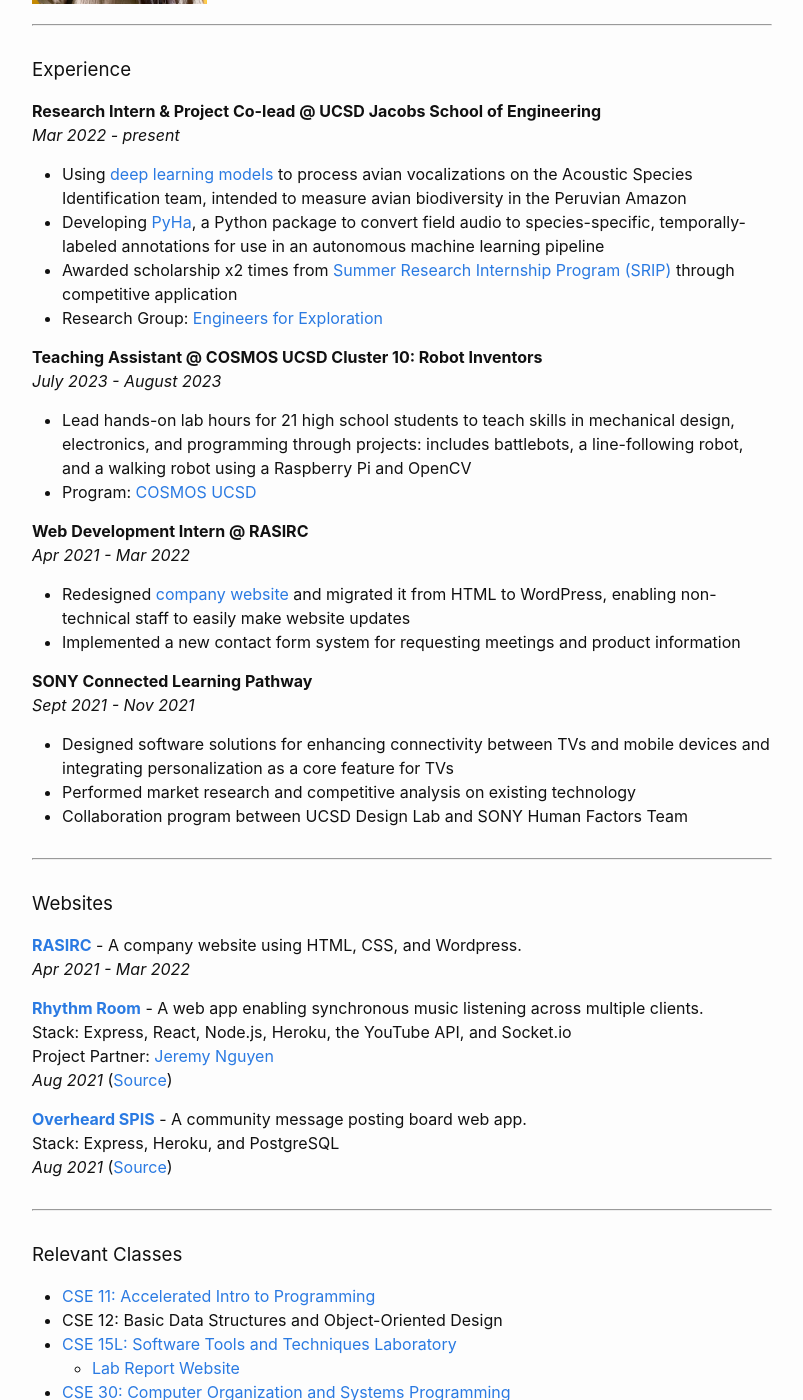
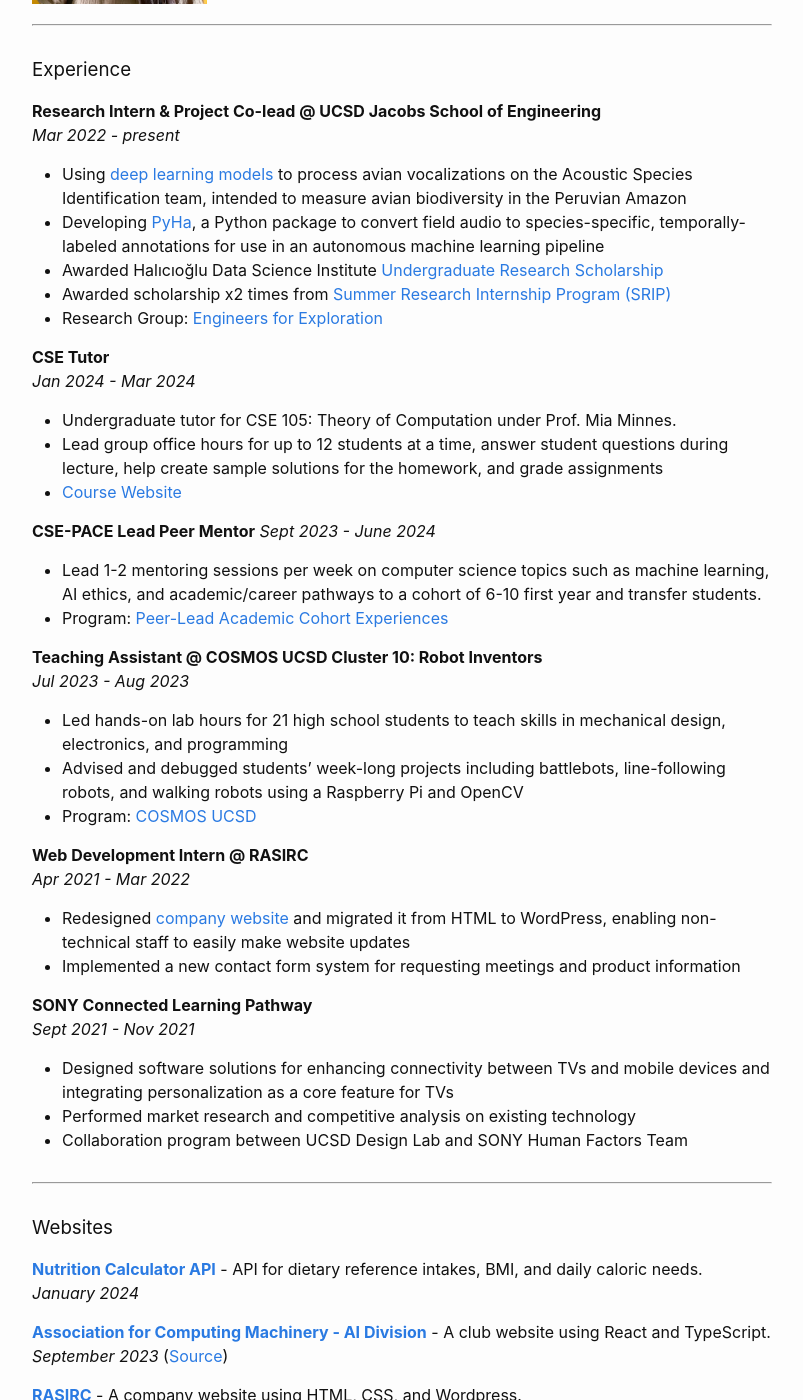
Before and after one commit to sprestrelski/portfolio, a Jekyll site: the page built from index.md, in a window 1280 px wide and 1400 px high, scrolled down 278 px. Shown: the whole window, without its empty margins (238-1041 px from the left). Built offline with Jekyll 4.4.1, drawn with Linux system fonts in a browser that asks for light colours; some of the changed text lies outside the part shown.

Commit message:
fix: update experience for fall 2023

```diff
--- a/index.md
+++ b/index.md
@@ -17,12 +17,25 @@ Email: sprestrelski \[at\] ucsd.edu
 *Mar 2022 - present*
 - Using [deep learning models](https://github.com/UCSD-E4E/acoustic-multiclass-training) to process avian vocalizations on the Acoustic Species Identification team, intended to measure avian biodiversity in the Peruvian Amazon
 - Developing [PyHa](https://github.com/UCSD-E4E/PyHa/), a Python package to convert field audio to species-specific, temporally-labeled annotations for use in an autonomous machine learning pipeline
-- Awarded scholarship x2 times from [Summer Research Internship Program (SRIP)](https://www.ece.ucsd.edu/undergraduate/SRIP) through competitive application
+- Awarded Halıcıoğlu Data Science Institute [Undergraduate Research Scholarship](https://datascience.ucsd.edu/32-undergraduate-scholarships/)
+- Awarded scholarship x2 times from [Summer Research Internship Program (SRIP)](https://www.ece.ucsd.edu/undergraduate/SRIP)
 - Research Group: [Engineers for Exploration](https://e4e.ucsd.edu)
 
+**CSE Tutor**
+*Jan 2024 - Mar 2024*
+- Undergraduate tutor for CSE 105: Theory of Computation under Prof. Mia Minnes.
+- Lead group office hours for up to 12 students at a time, answer student questions during lecture, help create sample solutions for the homework, and grade assignments
+- [Course Website](https://theory-cs.github.io/website/courseInfo.html)
+
+**CSE-PACE Lead Peer Mentor**
+*Sept 2023 - June 2024*
+- Lead 1-2 mentoring sessions per week on computer science topics such as machine learning, AI ethics, and academic/career pathways to a cohort of 6-10 first year and transfer students.
+- Program: [Peer-Lead Academic Cohort Experiences](https://pace.ucsd.edu/)
+
 **Teaching Assistant @ COSMOS UCSD Cluster 10: Robot Inventors**
-*July 2023 - August 2023*
-- Lead hands-on lab hours for 21 high school students to teach skills in mechanical design, electronics, and programming through projects: includes battlebots, a line-following robot, and a walking robot using a Raspberry Pi and OpenCV
+*Jul 2023 - Aug 2023*
+- Led hands-on lab hours for 21 high school students to teach skills in mechanical design, electronics, and programming
+- Advised and debugged students' week-long projects including battlebots, line-following robots, and walking robots using a Raspberry Pi and OpenCV
 - Program: [COSMOS UCSD](https://jacobsschool.ucsd.edu/cosmos/clusters)
 
 **Web Development Intern @ RASIRC**
@@ -39,15 +52,21 @@ Email: sprestrelski \[at\] ucsd.edu
 * * *
 
 ### Websites
+[**Nutrition Calculator API**](https://rapidapi.com/sprestrelski/api/nutrition-calculator) - API for dietary reference intakes, BMI, and daily caloric needs.
+*January 2024*
+
+[**Association for Computing Machinery - AI Division**](https://ai.acmucsd.com/) -  A club website using React and TypeScript.
+*September 2023* ([Source](https://github.com/acmucsd/acm-ai-site))
+
 [**RASIRC**](https://www.rasirc.com/) - A company website using HTML, CSS, and Wordpress.
 *Apr 2021 - Mar 2022*
 
-[**Rhythm Room**](http://rhythmroom.herokuapp.com/) - A web app enabling synchronous music listening across multiple clients.
+**Rhythm Room** - A web app enabling synchronous music listening across multiple clients.
 Stack: Express, React, Node.js, Heroku, the YouTube API, and Socket.io
-Project Partner: [Jeremy Nguyen](https://www.linkedin.com/in/jeremynguyencs)
+Project Partner: [Jeremy Nguyen](https://www.linkedin.com/in/jeremynguyendev)
 *Aug 2021* ([Source](https://github.com/sprestrelski/rhythm-room))
 
-[**Overheard SPIS**](http://overheardspis.herokuapp.com/) - A community message posting board web app.
+**Overheard SPIS** - A community message posting board web app.
 Stack: Express, Heroku, and PostgreSQL
 *Aug 2021* ([Source](https://github.com/sprestrelski/overheardspis))
 
@@ -62,12 +81,17 @@ Stack: Express, Heroku, and PostgreSQL
 - CSE 100: Advanced Data Structures
 - [CSE 101: Design and Analysis of Algorithms](https://cseweb.ucsd.edu/~dakane/CSE101/)
 - [CSE 105: Theory of Computation](https://theory-cs.github.io/website/courseInfo.html)
+- [CSE 110: Software Engineering](https://sites.google.com/ucsd.edu/cse110fall2023/home)
+  - [Project Repository](https://github.com/sprestrelski/pantrypal)
+- CSE 140: Components and Design Techniques for Digital Systems
+- CSE 140L: Digital Systems Laboratory
 - [CSE 145: Embedded Systems Design Project](https://kastner.ucsd.edu/ryan/cse145/)
   - [Project Report](https://drive.google.com/file/d/1SXEis3fDLvjq8cCrmwD2GHVhplUxQ8rj/view)
+  - [Project Documentation](https://github.com/UCSD-E4E/acoustic-multiclass-training/blob/main/documentation/cse_145_report.md)
 - CSE 191: Inclusive CS Instruction: CS Education From Theory To Practice
-  - [Archive of Seminar Material](https://sprestrelski.notion.site/c6033b87623c4a0e9611d64c3037344d?v=85aa05c2a0cc4fd2b56208b221be501a&pvs=4)
-- COGS 108
-  - Project Report
+  - [Archive of Seminar Material](https://inclusivecs.github.io/)
+- [COGS 108](https://github.com/COGS108)
+  - [Project Report](https://github.com/sprestrelski/smog-walkability-analysis/blob/main/Report.ipynb)
 - MATH 18: Linear Algebra
 - MATH 20D: Differential Equations
 - MATH 20E: Vector Calculus
@@ -77,4 +101,10 @@ Stack: Express, Heroku, and PostgreSQL
 - MATH 180: Introduction to Probability
 - MATH 181A: Introduction to Mathematical Statistics
 
-Updated for Spring 2023.
+Course descriptions:
+- [CSE: Computer Science and Engineering](https://catalog.ucsd.edu/courses/CSE.html)
+- [COGS: Cognitive Science](https://catalog.ucsd.edu/courses/COGS.html)
+- [MATH: Mathematics](https://catalog.ucsd.edu/courses/MATH.html)
+
+
+Updated for Fall 2023.
```
